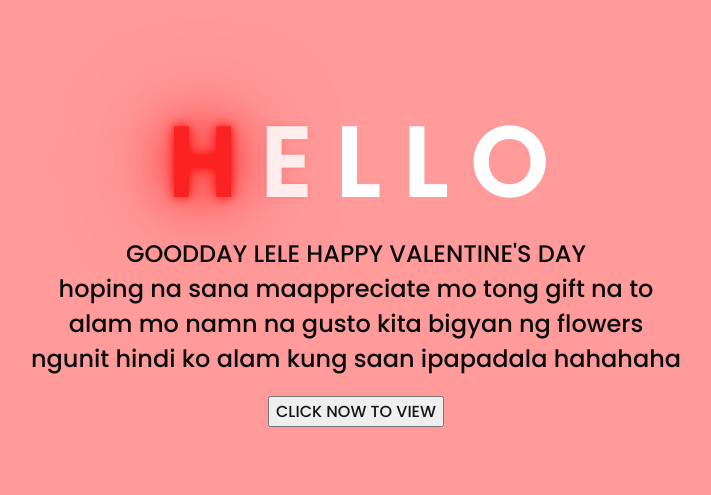
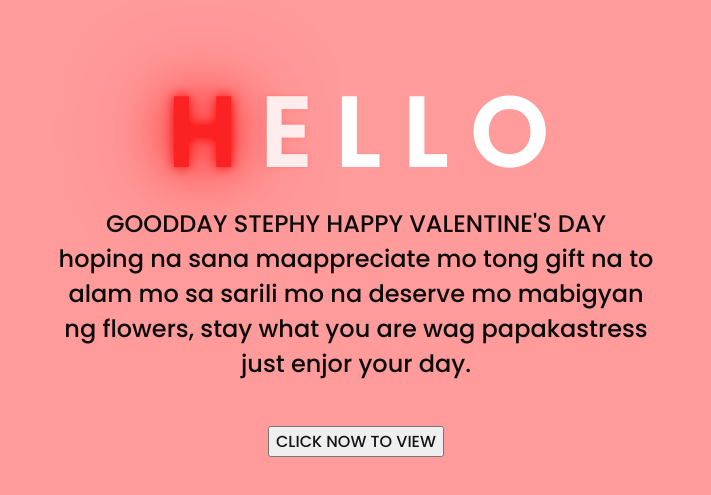
Before and after one commit to crempe123/step, a plain HTML site: page index.html in a window 1280 px wide. Shown: the part 149-644 px from the top of the page, without its empty margins (292-1003 px from the left). Drawn offline with Linux system fonts and the light colour scheme.

Commit message:
Update index.html

```diff
--- a/index.html
+++ b/index.html
@@ -17,14 +17,17 @@
         <span>O</span>
     </div>
     <div class="description">
-        <span>GOODDAY LELE HAPPY VALENTINE'S DAY</span>
+        <span>GOODDAY STEPHY HAPPY VALENTINE'S DAY</span>
         <br>
         <span>hoping na sana maappreciate mo tong gift na to</span>
         <br>
-        <span>alam mo namn na gusto kita bigyan ng flowers </span>
+        <span>alam mo sa sarili mo na deserve mo mabigyan </span>
         <br>
-        <span>ngunit hindi ko alam kung saan ipapadala hahahaha</span>
+        <span>ng flowers, stay what you are wag papakastress </span>
+        <br>
+        <span>just enjor your day. </span>
     </div>
+    <br>
     <div class="button">
         <button>
             <a href="flower.html">CLICK NOW TO VIEW</a>
```
